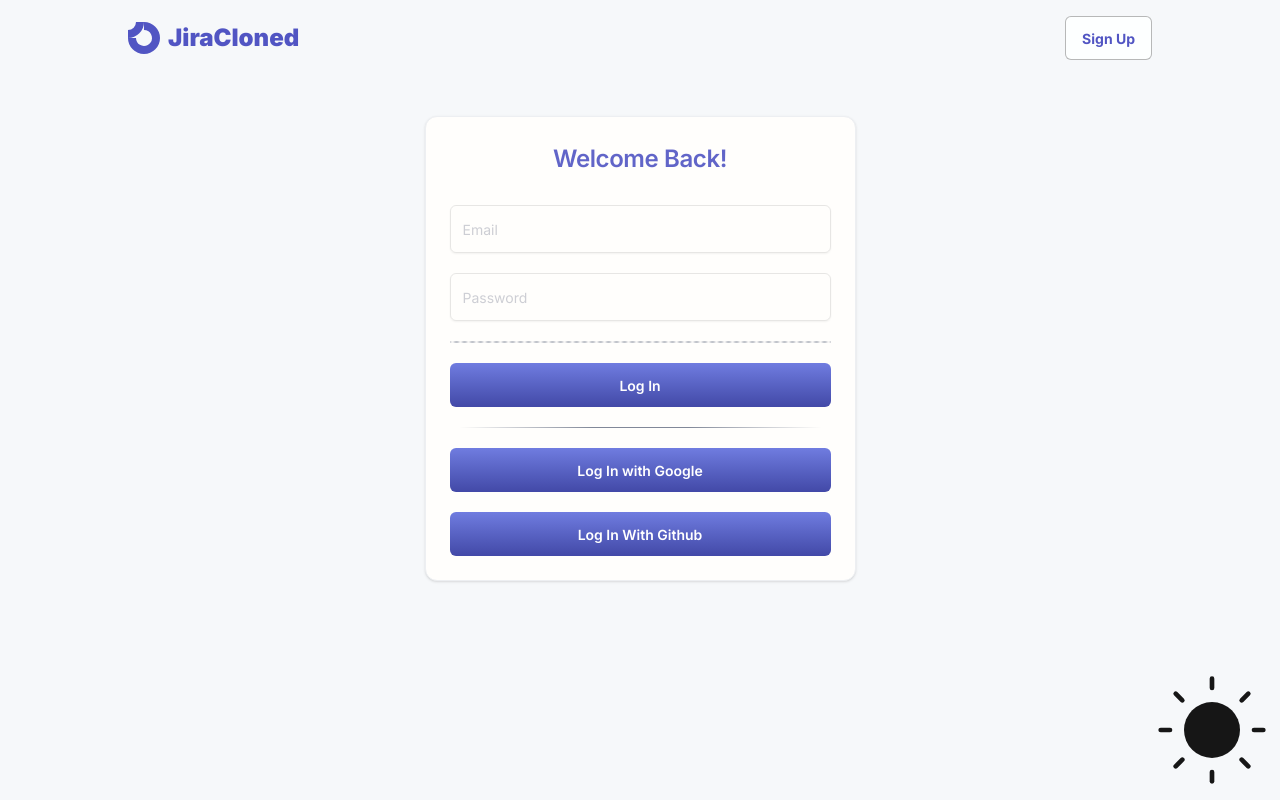
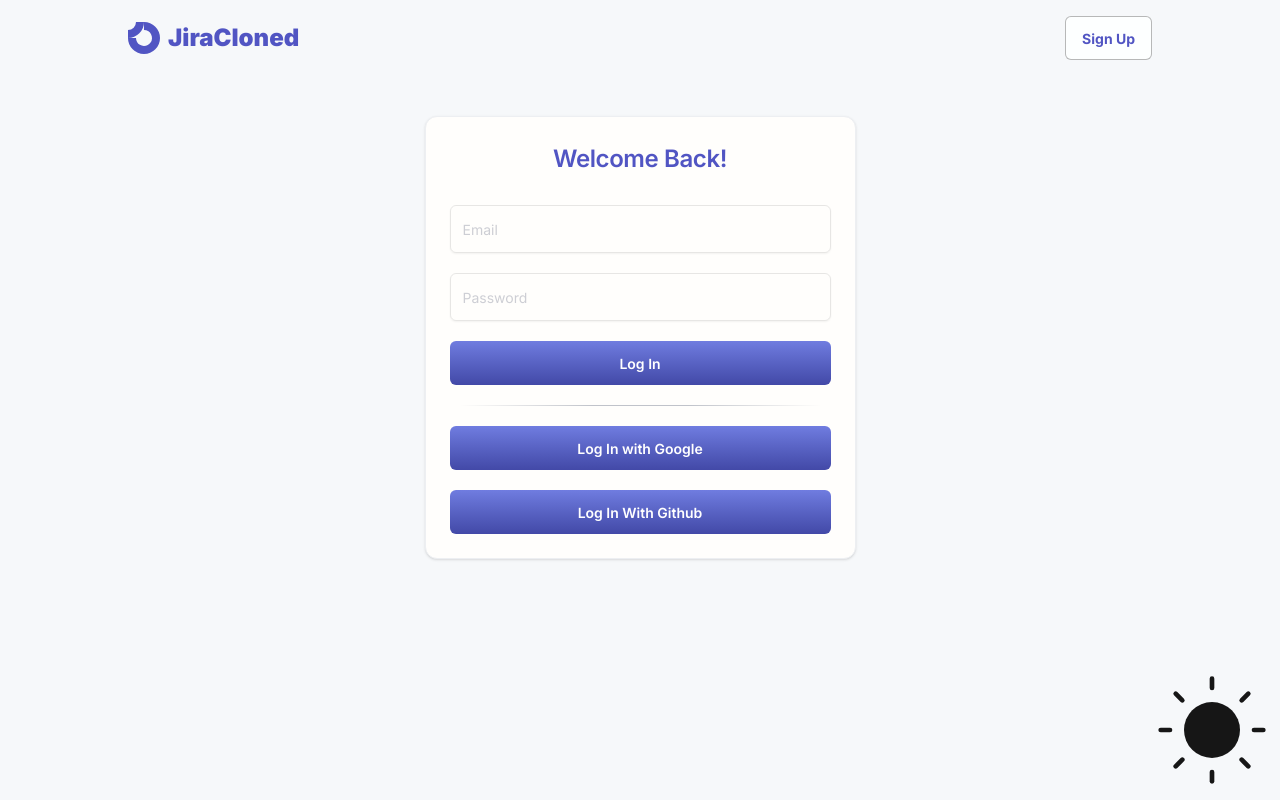
Before and after one commit to PaulHaze/jira-clone, a Next.js app: page /sign-up in a window 1280 px wide. Built offline with nearby package versions, Linux system fonts and the light colour scheme.

Commit message:
general cleanup of sign in card

```diff
--- a/src/components/ui/Button.tsx
+++ b/src/components/ui/Button.tsx
@@ -3,9 +3,6 @@ import { Slot } from '@radix-ui/react-slot';
 import { cva, type VariantProps } from 'class-variance-authority';
 
 import { cn } from '@/lib/utils';
-
-// const btnBase =
-//   'font-semibold inline-flex items-center justify-center gap-2 whitespace-nowrap rounded-md text-sm font-medium ring-offset-background focus-visible:outline-none focus-visible:ring-2 focus-visible:ring-ring focus-visible:ring-offset-2 disabled:pointer-events-none disabled:opacity-50 [&_svg]:pointer-events-none [&_svg]:size-4 [&_svg]:shrink-0 active:scale-95 transition-all';
 
 const buttonVariants = cva(
   'inline-flex items-center justify-center gap-2 whitespace-nowrap rounded-md text-sm font-medium font-semibold ring-offset-background transition-all focus-visible:outline-none focus-visible:ring-2 focus-visible:ring-ring focus-visible:ring-offset-2 active:scale-95 disabled:pointer-events-none disabled:opacity-50 [&_svg]:pointer-events-none [&_svg]:size-4 [&_svg]:shrink-0',
@@ -23,7 +20,7 @@ const buttonVariants = cva(
         outline:
           'border border-input bg-background font-bold hover:bg-accent hover:text-accent-foreground',
         neutral:
-          'bg-base-50 border border-input/30 font-bold text-primary hover:bg-base-300 dark:text-secondary',
+          'border border-input/30 bg-base-50 font-bold text-primary hover:bg-base-300 dark:text-secondary',
         ghost:
           'btn-ghost font-semibold hover:bg-accent hover:text-accent-foreground',
         muted:
--- a/src/features/auth/SignInCard.tsx
+++ b/src/features/auth/SignInCard.tsx
@@ -7,7 +7,6 @@ import {
   CardTitle,
   Input,
   Button,
-  DottedSeparator,
   Separator,
 } from '@/components/ui';
 
@@ -16,7 +15,7 @@ export function SignInCard() {
     <Card className="mx-auto max-w-xs border-base-300">
       <CardHeader className="mb-1 flex-center">
         <CardTitle>
-          <h3 className="font-semibold text-primary opacity-90">
+          <h3 className="font-semibold text-primary dark:text-secondary">
             Welcome Back!
           </h3>
         </CardTitle>
@@ -37,10 +36,9 @@ export function SignInCard() {
               console.log('pwd');
             }}
           />
-          <DottedSeparator className="opacity-50" color="light" />
 
           <Button className="w-full">Log In</Button>
-          <Separator className="bg-faded-separator" />
+          <Separator className="bg-faded-separator opacity-50" />
           <Button className="w-full">Log In with Google</Button>
           <Button className="w-full">Log In With Github</Button>
         </form>
```
